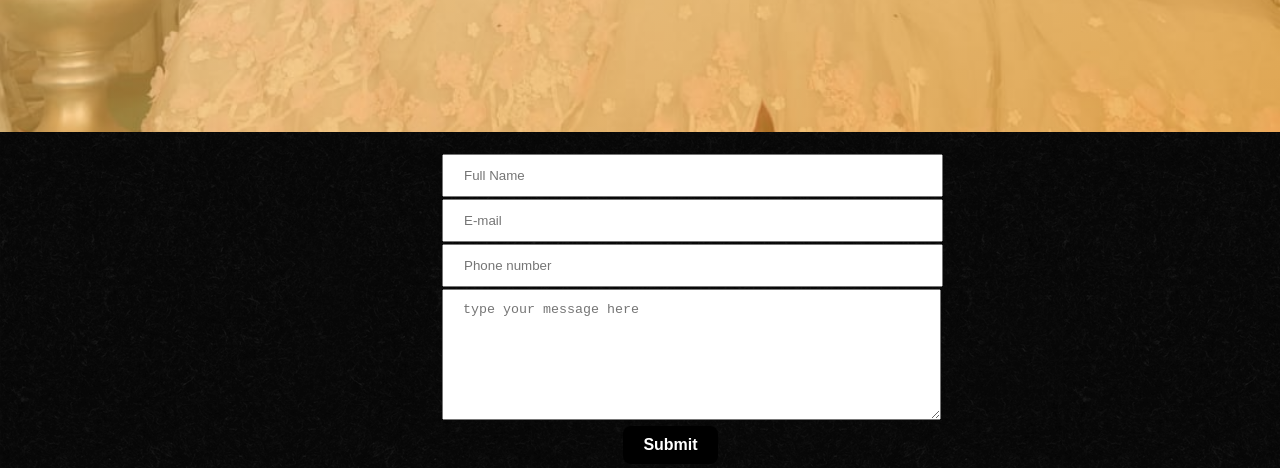
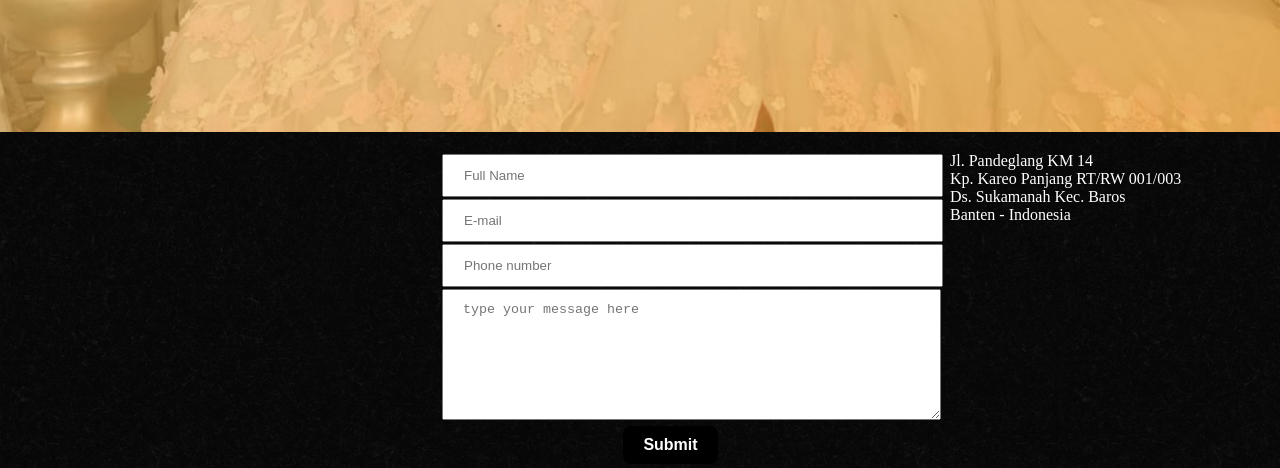
Before and after one commit to hisbu/hisbu.github.io, a plain HTML site: page index.html in a window 1280 px wide. Shown: the part 4992-5460 px from the top of the page. Drawn offline with Linux system fonts and the light colour scheme; a web font is replaced by a local one.

Commit message:
add alamat

```diff
--- a/css/style.css
+++ b/css/style.css
@@ -525,3 +525,13 @@ textarea {
     text-decoration: none;
     color: white;
 }
+
+.contactinfotext {
+    width: 250px;
+    /* background-color: aquamarine; */
+    color: white;
+    font-family: "Laila";
+    position: relative;
+    float: right;
+
+}
--- a/index.html
+++ b/index.html
@@ -274,19 +274,16 @@
                 </tr>
             </table>
         </form>
+        <p class="contactinfotext">
+
+            Jl. Pandeglang KM 14 <br>
+            Kp. Kareo Panjang RT/RW 001/003 <br>
+            Ds. Sukamanah Kec. Baros<br>
+            Banten - Indonesia
+        </p>
         <iframe src="https://www.google.com/maps/embed?pb=!1m18!1m12!1m3!1d1983.1468270288012!2d106.1248081834557!3d-6.224958014010286!2m3!1f0!2f0!3f0!3m2!1i1024!2i768!4f13.1!3m3!1m2!1s0x2e4221daad9523e1%3A0x81d2ec778eae2647!2sTansur+Wedding+Organizer!5e0!3m2!1sid!2sid!4v1550983781141"
             width="100%" height="450" frameborder="0" style="border:0" allowfullscreen></iframe>
 
-        <p class="contactinfotext">
-            <!-- <strong>Jl. Sultan Iskandar Muda No. 7<br>
-                Kebayoran Lama,<br>
-                Jakarta Selatan, 12240<br>
-                <br>
-                E: admin@racelounge.com<br>
-                P: (+62) 21 7238756<br>
-                M: (+62) 819 08878010<br>
-            </strong> -->
-        </p>
 
     </div>
     <div class="top">
```
